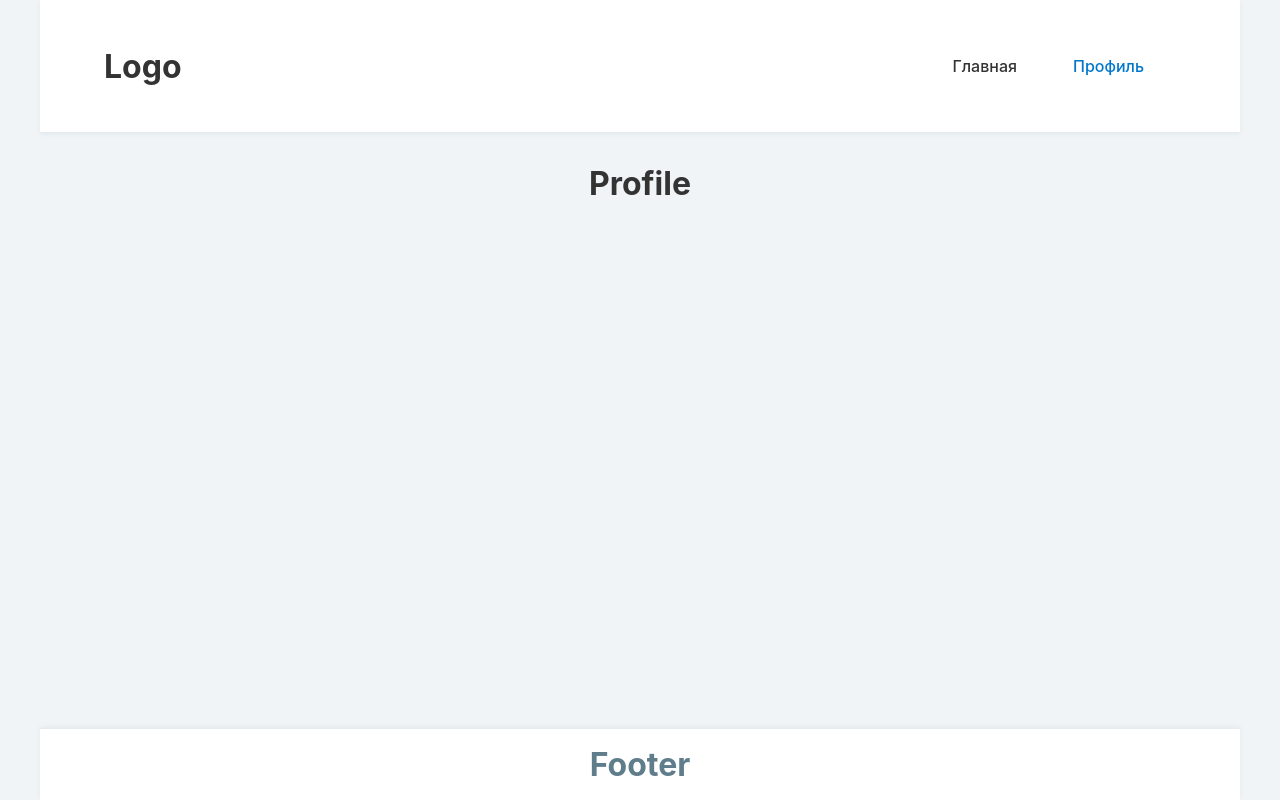
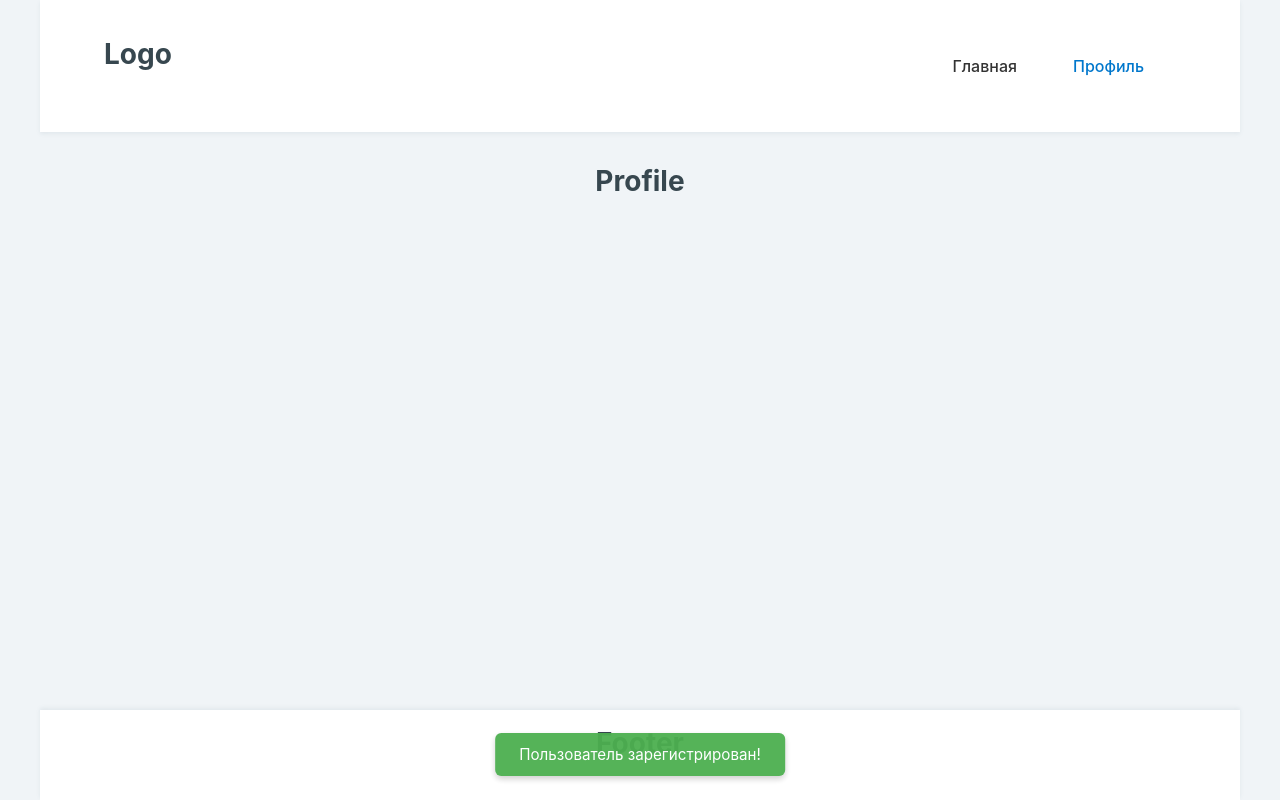
Before and after one commit to AlexandrMaspanov/todo-trainer, a React (Vite) app: page /register in a window 1280 px wide. Both pictures are taken after typing "Sample" into the empty fields and a click on the button "Зарегистрироваться". Built offline with nearby package versions, Linux system fonts and the light colour scheme.

Commit message:
feat: add Snackbar system and validate registration input

```diff
--- /dev/null
+++ b/src/components/UI/snackbar/Snackbar.jsx
@@ -0,0 +1,12 @@
+import React from 'react';
+import styles from './Snackbar.module.css';
+
+const Snackbar = ({ message, type = 'info' }) => {
+    return (
+        <div className={`${styles.snackbar} ${styles[type]}`}>
+            {message}
+        </div>
+    );
+};
+
+export default Snackbar;
--- /dev/null
+++ b/src/components/UI/snackbar/Snackbar.module.css
@@ -0,0 +1,38 @@
+.snackbar {
+    position: fixed;
+    bottom: 1.5rem;
+    left: 50%;
+    transform: translateX(-50%);
+    padding: 0.75rem 1.5rem;
+    border-radius: 6px;
+    color: #fff;
+    font-size: 0.95rem;
+    box-shadow: 0 3px 6px rgba(0, 0, 0, 0.2);
+    z-index: 20;
+    opacity: 0.95;
+    animation: fadeIn 0.3s ease;
+}
+
+.success {
+    background-color: #4caf50;
+}
+
+.error {
+    background-color: #f44336;
+}
+
+.info {
+    background-color: #607d8b;
+}
+
+@keyframes fadeIn {
+    from {
+        transform: translateX(-50%) translateY(10px);
+        opacity: 0;
+    }
+
+    to {
+        transform: translateX(-50%) translateY(0);
+        opacity: 0.95;
+    }
+}
--- /dev/null
+++ b/src/context/SnackbarProvider.jsx
@@ -0,0 +1,23 @@
+import React, { createContext, useContext, useState, useCallback } from 'react';
+import Snackbar from '../components/UI/snackbar/Snackbar';
+
+const SnackbarContext = createContext();
+
+export const SnackbarProvider = ({ children }) => {
+    const [snack, setSnack] = useState(null);
+
+    const showSnackbar = useCallback((message, type = 'info') => {
+        setSnack({ message, type });
+
+        setTimeout(() => setSnack(null), 3000); // авто-сброс
+    }, []);
+
+    return (
+        <SnackbarContext.Provider value={{ showSnackbar }}>
+            {children}
+            {snack && <Snackbar message={snack.message} type={snack.type} />}
+        </SnackbarContext.Provider>
+    );
+};
+
+export const useSnackbarContext = () => useContext(SnackbarContext);
--- /dev/null
+++ b/src/hooks/useSnackbar.js
@@ -0,0 +1,8 @@
+import { useSnackbarContext } from '../context/SnackbarProvider';
+
+const useSnackbar = () => {
+    const { showSnackbar } = useSnackbarContext();
+    return { showSnackbar };
+};
+
+export default useSnackbar;
--- a/src/main.jsx
+++ b/src/main.jsx
@@ -1,6 +1,7 @@
 import { StrictMode } from 'react';
 import { createRoot } from 'react-dom/client';
 import { Provider } from 'react-redux';
+import { SnackbarProvider } from './context/SnackbarProvider.jsx';
 import store from './store';
 import App from './App.jsx';
 import './styles/global.css';
@@ -8,7 +9,9 @@ import './styles/global.css';
 createRoot(document.getElementById('root')).render(
   <StrictMode>
     <Provider store={store}>
-      <App />
+      <SnackbarProvider>
+        <App />
+      </SnackbarProvider>
     </Provider>
   </StrictMode>
 )
--- a/src/pages/register/Register.jsx
+++ b/src/pages/register/Register.jsx
@@ -1,7 +1,9 @@
 import React, { useState } from 'react';
 import { useNavigate } from 'react-router-dom';
+import { FaUserPlus } from 'react-icons/fa';
 import InputField from '../../components/inputField/InputField';
 import CustomButton from '../../components/customButton/CustomButton';
+import useSnackbar from '../../hooks/useSnackbar';
 import { getStoragedUsers, setCurrentUserId, setStoragedUsers } from '../../utils/storage';
 import styles from './Register.module.css';
 
@@ -9,27 +11,40 @@ const Register = () => {
   const [name, setName] = useState('');
   const navigate = useNavigate();
 
+  const { showSnackbar } = useSnackbar();
+  const minLength = 2;
+
   const handleRegister = (e) => {
     e.preventDefault();
 
-    if (!name.trim()) return;
+    const trimmed = name.trim();
 
-    const userId = `${name.trim().toLowerCase()}-${Date.now()}`;
-
-    const users = getStoragedUsers();
-
-    const alreadyExists = users.some(user => user.name.toLowerCase() === name.trim().toLowerCase());
-
-    if (alreadyExists) {
-      alert('Пользователь с таким именем уже существует');
+    if (!trimmed) {
+      showSnackbar('Имя пользователя не может быть пустым', 'error');
       return;
     }
 
-    const newUser = { id: userId, name: name.trim()};
+    if (trimmed.length < minLength) {
+      showSnackbar(`Минимум ${minLength} символа`, 'error');
+      return;
+    }
+
+    const userId = `${trimmed.toLowerCase()}-${Date.now()}`;
+    const users = getStoragedUsers();
+
+    const alreadyExists = users.some(user => user.name.toLowerCase() === trimmed.toLowerCase());
+
+    if (alreadyExists) {
+      showSnackbar('Пользователь с таким именем уже существует', 'error');
+      return;
+    }
+
+    const newUser = { id: userId, name: trimmed };
     const updatedUsers = [...users, newUser];
 
     setStoragedUsers(updatedUsers);
     setCurrentUserId(newUser.id);
+    showSnackbar('Пользователь зарегистрирован!', 'success');
 
     navigate('/profile');
   }
@@ -38,11 +53,14 @@ const Register = () => {
     <section className={styles.registerSection}>
       <h1>Регистрация</h1>
       <form className={styles.registerForm} onSubmit={handleRegister}>
-        <label htmlFor="username">Имя пользователя</label>
+        <label htmlFor="username" className={styles.userLabel}>
+          <FaUserPlus className={styles.icon} />
+        </label>
         <InputField
+          autoFocus
           id='username'
           value={name}
-          onChange={(e) => setName(e.target.value)}
+          onChange={(e) => setName(e.target.value.trim())}
           placeholder='Имя пользователя'
           required
         />
--- a/src/pages/register/Register.module.css
+++ b/src/pages/register/Register.module.css
@@ -1,7 +1,14 @@
 .registerSection {
-    max-width: 400px;
+    width: clamp(280px, 90vw, 400px);
     margin: 0 auto;
-    padding: 2rem 1rem;
+    padding: 2.5rem 1rem;
+    text-align: center;
+}
+
+h1 {
+    font-size: 1.75rem;
+    color: #37474f;
+    margin-bottom: 1.5rem;
 }
 
 .registerForm {
@@ -9,3 +16,12 @@
     flex-direction: column;
     gap: 1rem;
 }
+
+.userLabel {
+    margin-bottom: 0.25rem;
+}
+
+.icon {
+    font-size: 2.25rem;
+    color: #90a4ae;
+}
```
